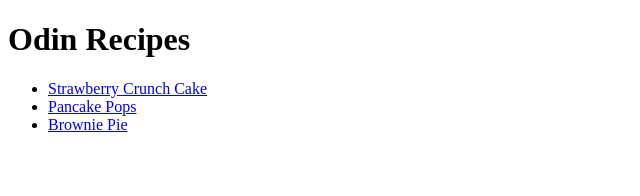
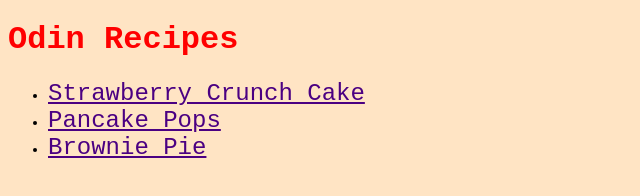
Before and after one commit to adeelFeroz77/odin-recipes, a plain HTML site: page index.html in a window 1280 px wide. Shown: the whole page, without its empty margins (0-640 px from the left). Drawn offline with Linux system fonts and the light colour scheme.

Commit message:
Added CSS

```diff
--- a/index.html
+++ b/index.html
@@ -5,6 +5,7 @@
     <meta http-equiv="X-UA-Compatible" content="IE=edge">
     <meta name="viewport" content="width=device-width, initial-scale=1.0">
     <title>Odin Recipes</title>
+    <link rel="stylesheet" href="style.css">
 </head>
 <body>
     <h1>Odin Recipes</h1>
--- /dev/null
+++ b/style.css
@@ -0,0 +1,12 @@
+*{
+    font-family: 'Courier New', Courier, monospace;
+    background-color: bisque;
+}
+
+a{
+    color:indigo;
+    font-size: 24px;
+}
+h1,h2,h3{
+    color: red;
+}
```
Also changed, not shown: recipes/brownie-pie.html (+1 -0 lines), recipes/pancake-pops.html (+1 -0 lines), recipes/strawberry-crunch-cake.html (+1 -0 lines).
